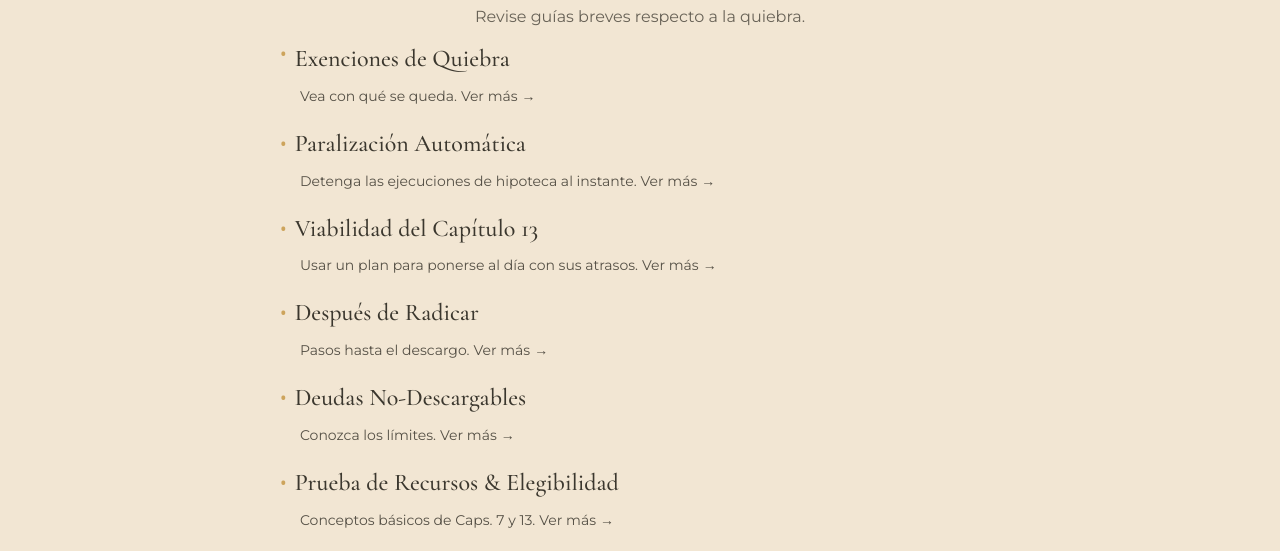
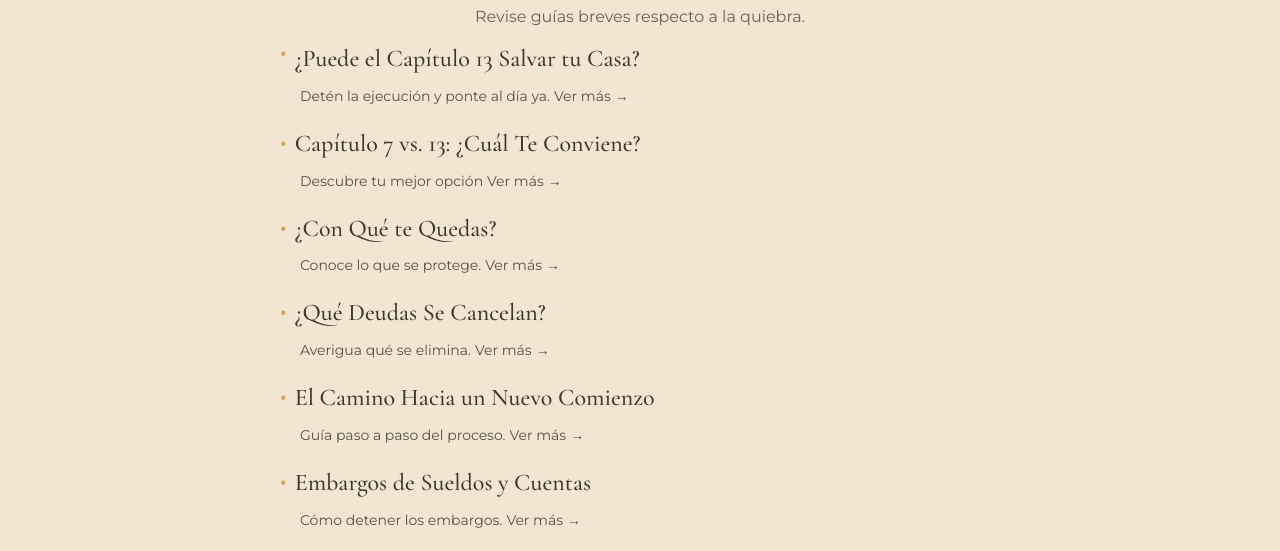
Before and after one commit to alejandroc311/ac-law, a plain HTML site: page es/resources/resources.html in a window 1280 px wide. Shown: the part 173-724 px from the top of the page. Drawn offline with nearby package versions, Linux system fonts and the light colour scheme.

Commit message:
chore: clean up article headings and blurbs in Spanish resources

```diff
--- a/es/resources/resources.html
+++ b/es/resources/resources.html
@@ -213,7 +213,7 @@
                 class="text-base sm:text-lg font-semibold leading-snug"
                 style="font-family: 'Cormorant Garamond', serif; color: #3b372e"
               >
-                Exenciones de Quiebra
+                ¿Puede el Capítulo 13 Salvar tu Casa?
               </h4>
             </div>
 
@@ -221,7 +221,7 @@
               class="text-xs sm:text-sm opacity-85 flex flex-wrap gap-1 items-baseline pl-5"
               style="font-family: 'Montserrat', sans-serif; color: #3b372e"
             >
-              <span>Vea con qué se queda.</span>
+              <span>Detén la ejecución y ponte al día ya.</span>
 
               <a
                 href="/es/resources/exemptions.html"
@@ -253,7 +253,7 @@
                 class="text-base sm:text-lg font-semibold leading-snug"
                 style="font-family: 'Cormorant Garamond', serif; color: #3b372e"
               >
-                Paralización Automática
+                Capítulo 7 vs. 13: ¿Cuál Te Conviene?
               </h4>
             </div>
 
@@ -261,7 +261,7 @@
               class="text-xs sm:text-sm opacity-85 flex flex-wrap gap-1 pl-5"
               style="font-family: 'Montserrat', sans-serif; color: #3b372e"
             >
-              <span>Detenga las ejecuciones de hipoteca al instante.</span>
+              <span>Descubre tu mejor opción</span>
 
               <a
                 href="/es/resources/automatic-stay.html"
@@ -293,7 +293,7 @@
                 class="text-base sm:text-lg font-semibold leading-snug"
                 style="font-family: 'Cormorant Garamond', serif; color: #3b372e"
               >
-                Viabilidad del Capítulo 13
+                ¿Con Qué te Quedas?
               </h4>
             </div>
 
@@ -301,7 +301,7 @@
               class="text-xs sm:text-sm opacity-85 flex flex-wrap gap-1 pl-5"
               style="font-family: 'Montserrat', sans-serif; color: #3b372e"
             >
-              <span>Usar un plan para ponerse al día con sus atrasos.</span>
+              <span>Conoce lo que se protege.</span>
 
               <a
                 href="/es/resources/chapter-13-feasibility.html"
@@ -333,7 +333,7 @@
                 class="text-base sm:text-lg font-semibold leading-snug"
                 style="font-family: 'Cormorant Garamond', serif; color: #3b372e"
               >
-                Después de Radicar
+                ¿Qué Deudas Se Cancelan?
               </h4>
             </div>
 
@@ -341,7 +341,7 @@
               class="text-xs sm:text-sm opacity-85 flex flex-wrap gap-1 pl-5"
               style="font-family: 'Montserrat', sans-serif; color: #3b372e"
             >
-              <span>Pasos hasta el descargo.</span>
+              <span>Averigua qué se elimina.</span>
 
               <a
                 href="/es/resources/after-you-file.html"
@@ -373,7 +373,7 @@
                 class="text-base sm:text-lg font-semibold leading-snug"
                 style="font-family: 'Cormorant Garamond', serif; color: #3b372e"
               >
-                Deudas No-Descargables
+                El Camino Hacia un Nuevo Comienzo
               </h4>
             </div>
 
@@ -381,7 +381,7 @@
               class="text-xs sm:text-sm opacity-85 flex flex-wrap gap-1 pl-5"
               style="font-family: 'Montserrat', sans-serif; color: #3b372e"
             >
-              <span>Conozca los límites.</span>
+              <span>Guía paso a paso del proceso.</span>
 
               <a
                 href="/es/resources/what-bankruptcy-cant-do.html"
@@ -405,45 +405,6 @@
             </p>
           </li>
 
-          <!-- ITEM 6 -->
-          <li class="flex flex-col gap-1">
-            <div class="flex items-start gap-2">
-              <span style="color: #cda45c; font-size: 1.1rem">•</span>
-              <h4
-                class="text-base sm:text-lg font-semibold leading-snug"
-                style="font-family: 'Cormorant Garamond', serif; color: #3b372e"
-              >
-                Prueba de Recursos &amp; Elegibilidad
-              </h4>
-            </div>
-
-            <p
-              class="text-xs sm:text-sm opacity-85 flex flex-wrap gap-1 pl-5"
-              style="font-family: 'Montserrat', sans-serif; color: #3b372e"
-            >
-              <span>Conceptos básicos de Caps. 7 y 13.</span>
-
-              <a
-                href="/es/resources/means-test.html"
-                style="
-                  font-family: 'Montserrat', sans-serif;
-                  color: #3b372e;
-                  display: inline-flex;
-                  align-items: center;
-                  gap: 4px;
-                  text-decoration: none;
-                  transition: color 0.2s, transform 0.2s;
-                "
-                onmouseover="this.style.color='#CDA45C'; this.querySelector('span').style.transform='translateX(3px)'"
-                onmouseout="this.style.color='#3B372E'; this.querySelector('span').style.transform='translateX(0)'"
-              >
-                Ver más
-                <span style="display: inline-block; transition: transform 0.2s"
-                  >→</span
-                >
-              </a>
-            </p>
-          </li>
 
           <!-- ITEM 7 -->
           <li class="flex flex-col gap-1">
```
